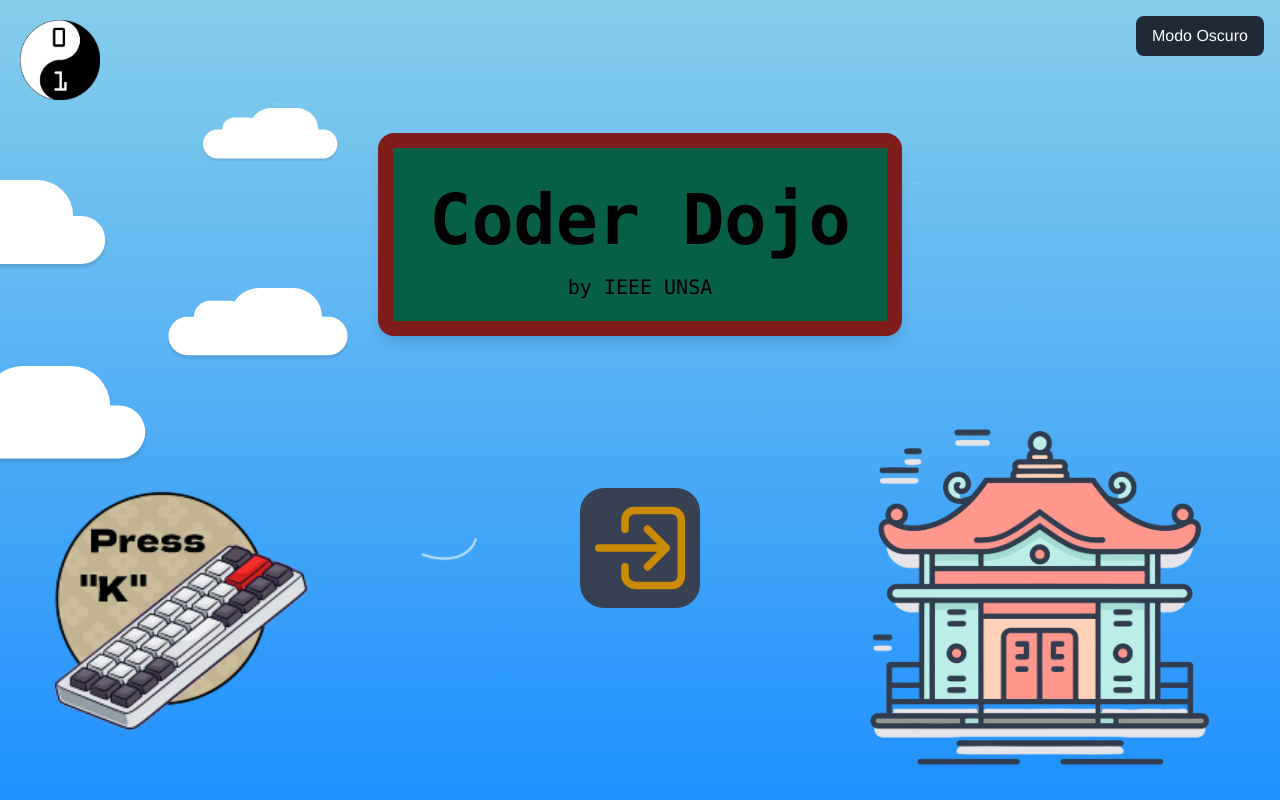
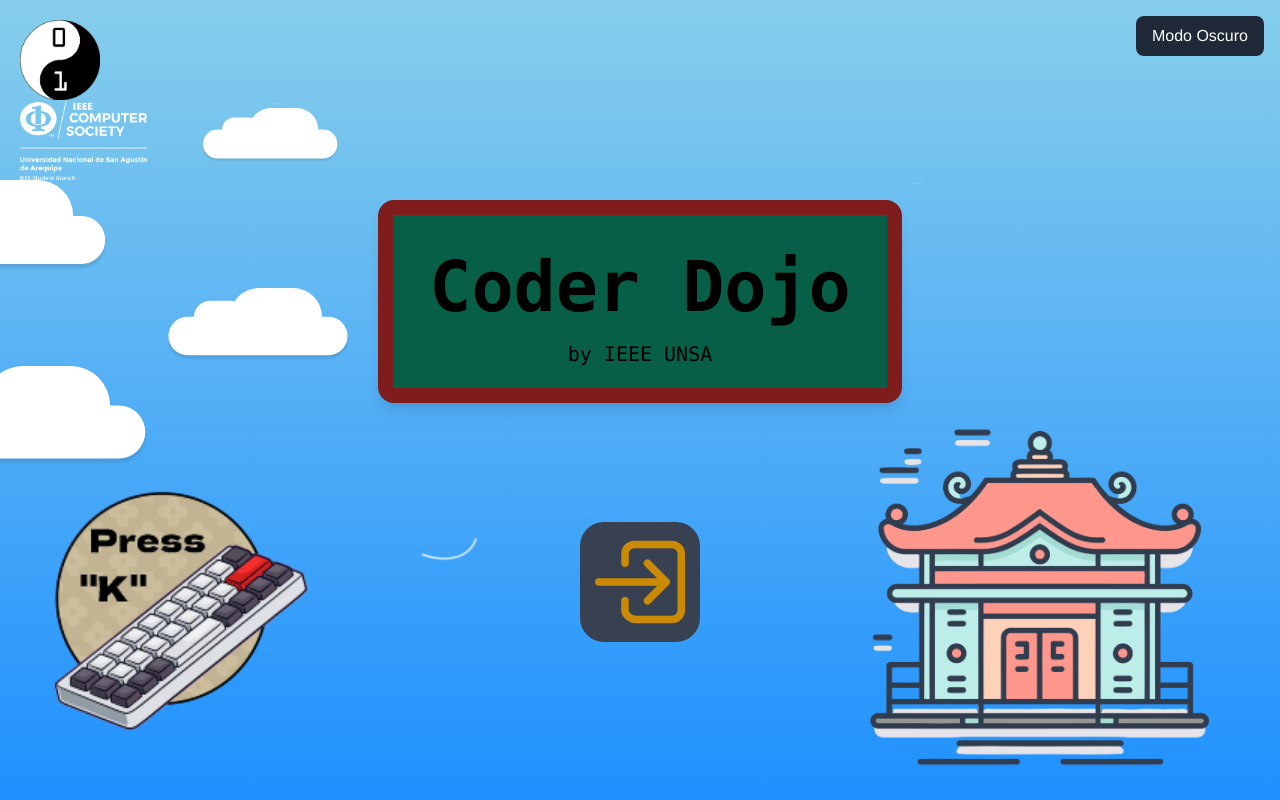
Before and after one commit to rikich3/CoderDojoPweb, a React (Vite) app in the folder front_end_Optiplate/: page / in a window 1280 px wide. Built offline with nearby package versions, Linux system fonts and the light colour scheme.

Commit message:
Subiendo cambios de lab

```diff
--- a/front_end_Optiplate/src/Logo.tsx
+++ b/front_end_Optiplate/src/Logo.tsx
@@ -1,9 +1,12 @@
 const Logo = (props: { logo: any }) => {
   if(props.logo){
     return (
+      <div >
       <a href="https://coderdojo.com/" target="_blank">
       <img src="/coderdojo-logo.png" className="h-20"/>
+      <img src="/unsa-logo.png" className="h-20"/>
       </a>
+      </div>
     )
   } else {
     return (<></>)
```
Also changed, not shown: front_end_Optiplate/excalidraw/views.excalidraw.png, front_end_Optiplate/public/unsa-logo.png (added).
